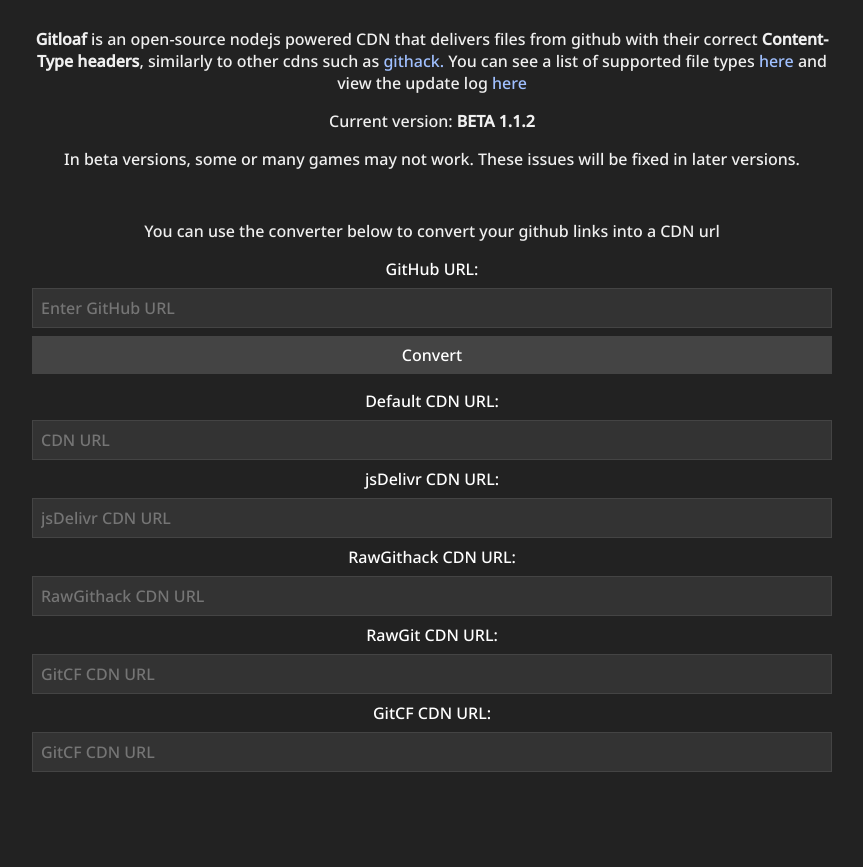
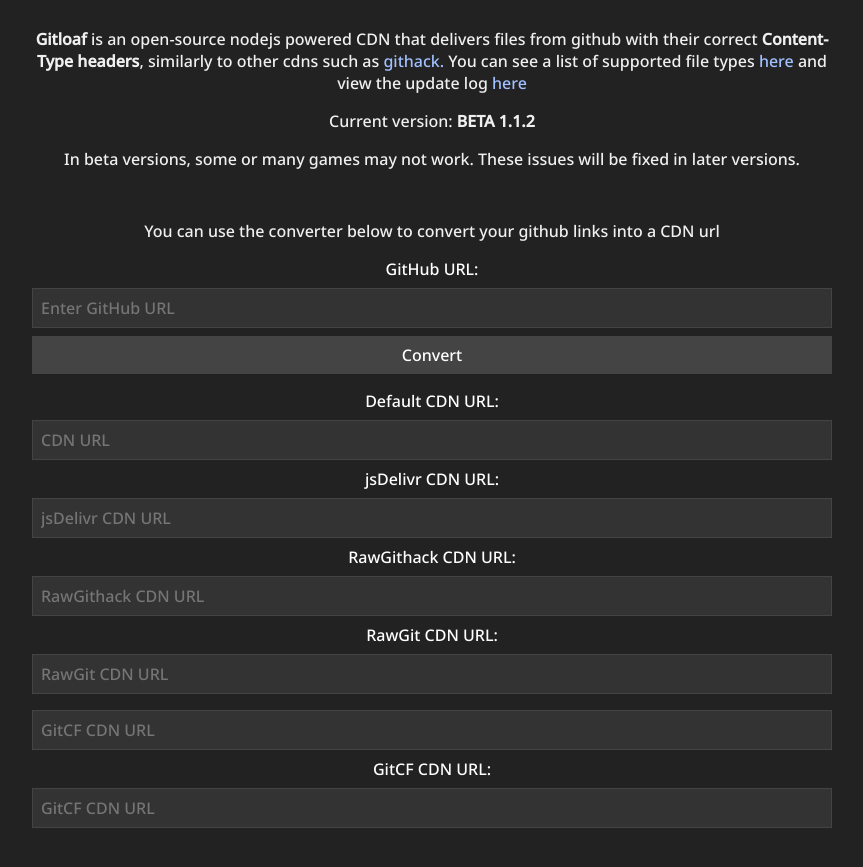
Before and after one commit to albibos/gitloaf, a website: page public/index.html in a window 1280 px wide. Shown: the part 193-1060 px from the top of the page, without its empty margins (208-1071 px from the left). Before the commit the page ends 1005 px from the top, so only its background shows below. Drawn offline with Linux system fonts and the light colour scheme.

Commit message:
Update index.html

```diff
--- a/public/index.html
+++ b/public/index.html
@@ -44,6 +44,7 @@
         </div>
           <input type="text" id="converted-githack-url" placeholder="RawGithack CDN URL" readonly />
             <label for="converted-rawgit-url">RawGit CDN URL:</label>
+          <input type="text" id="converted-rawgit-url" placeholder="RawGit CDN URL" readonly />
         </div>
           <input type="text" id="converted-gitcf-url" placeholder="GitCF CDN URL" readonly />
           <label for="converted-gitcf-url">GitCF CDN URL:</label>
```
